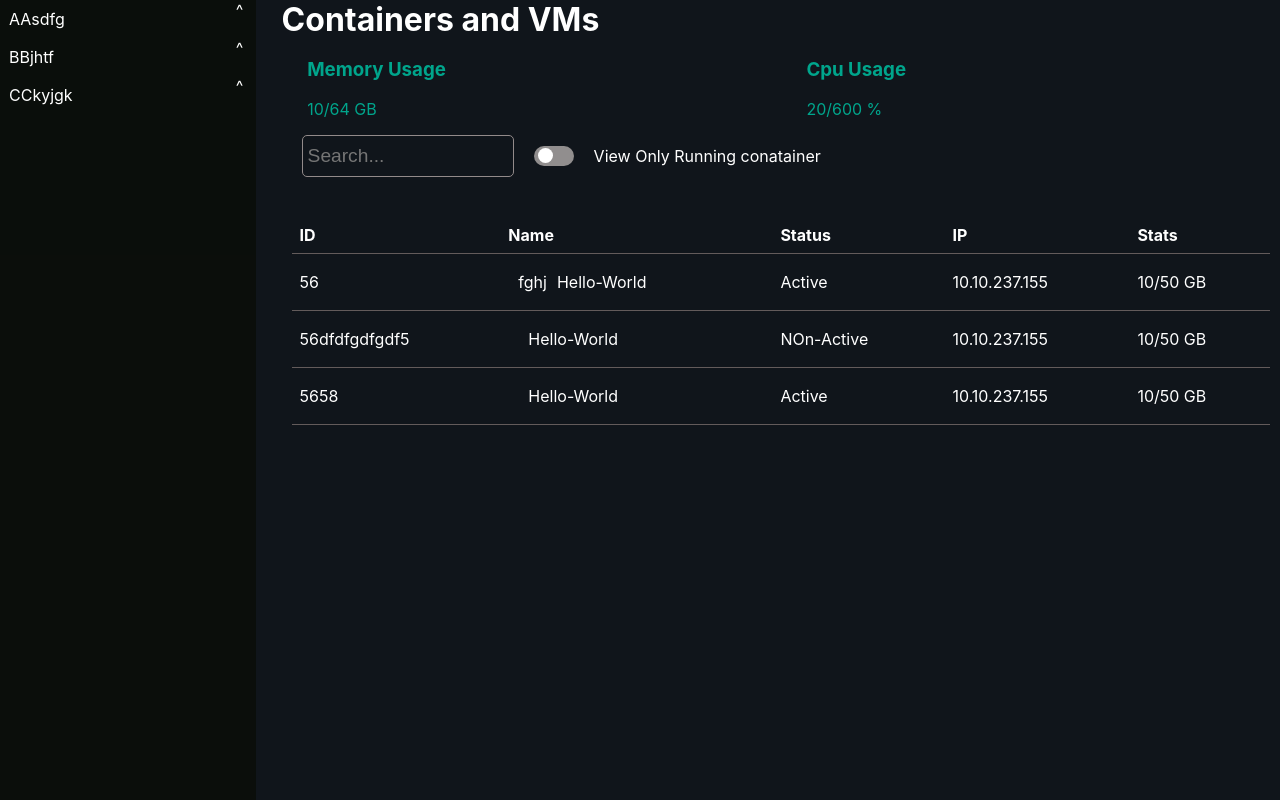
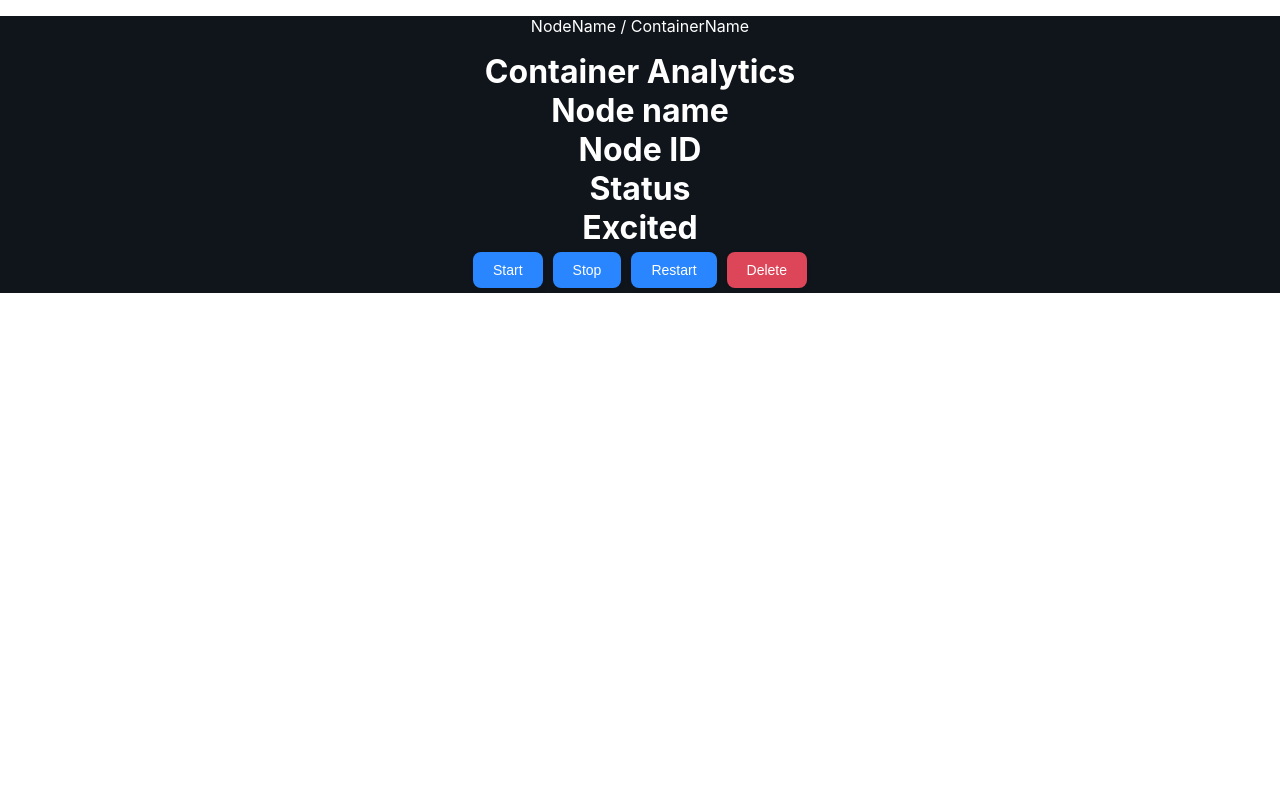
Before and after one commit to Stellar2703/Proxmox-Frontend, a React (Create React App) app: page / in a window 1280 px wide. Built offline with nearby package versions, Linux system fonts and the light colour scheme.

Commit message:
Container

```diff
--- a/package.json
+++ b/package.json
@@ -7,6 +7,7 @@
     "@testing-library/react": "^13.4.0",
     "@testing-library/user-event": "^13.5.0",
     "react": "^18.3.1",
+    "react-d3-speedometer": "^2.2.1",
     "react-dom": "^18.3.1",
     "react-router-dom": "^6.27.0",
     "react-scripts": "5.0.1",
--- a/src/App.js
+++ b/src/App.js
@@ -4,14 +4,19 @@ import Login from './Pages/Login';
 import { BrowserRouter as Router, Route, Switch, Routes } from 'react-router-dom';
 import Navbar from './Pages/Navbar';
 import HomePage from './Pages/Homepage';
+import Speedometer from './Components/Speedometer';
+import ContainerAnalytics from './Pages/ContainerViewPage';
+
 
 function App() {
   return (
     <div className="App">
       <div className="loginpage">
-        <Navbar />
-        <HomePage />
+        {/* <Navbar /> */}
+        {/* <HomePage /> */}
+        <ContainerAnalytics/>
         {/* <Login />   */}
+        {/* <Speedometer speed={473} /> */}
       </div>
     </div>
   );
--- /dev/null
+++ b/src/Components/Speedometer.js
@@ -0,0 +1,26 @@
+import ReactSpeedometer from "react-d3-speedometer";
+
+
+
+
+const Speedometer = ({ speed }) => {
+    return (
+        <div>
+        <h1>Speedometer</h1>
+        <p>Current speed: {speed}</p>
+        <ReactSpeedometer
+        value={56}
+        minValue={0}
+        maxValue={100}
+        segments={1}
+        width={300}
+        height={4600}
+        // startColor
+        // endColor
+        needleHeightRatio={0.7}
+/>
+        </div>
+    );
+}
+
+export default Speedometer;
--- /dev/null
+++ b/src/Pages/ContainerViewPage.js
@@ -0,0 +1,27 @@
+import '../Styles/ContainerViewPage.css';
+
+
+const ContainerAnalytics = () => {
+    return (
+        <div className="Analytics">
+            {/* <p>{NodeName} / {ContainerName}</p> */}
+            <p>NodeName / ContainerName</p>
+            <div className='Header'>
+                <h1>Container Analytics</h1>
+                <h1>Node name</h1>
+                <h1>Node ID</h1>
+                <h1>Status</h1>
+                <h1>Excited</h1>
+                <div className="Button">
+                    <button class="start-btn">Start</button>
+                    <button class="stop-btn">Stop</button>
+                    <button class="restart-btn">Restart</button>
+                    <button class="delete-btn">Delete</button>
+
+                </div>
+            </div>
+        </div>
+    );
+}
+
+export default ContainerAnalytics;
--- /dev/null
+++ b/src/Styles/ContainerViewPage.css
@@ -0,0 +1,51 @@
+.Analytics{
+    background-color: rgb(16, 21, 27);
+    color: white;
+}
+
+
+/* General button styles for a Docker-like look */
+button {
+    padding: 10px 20px;
+    font-size: 14px;
+    font-weight: 500;
+    border: none;
+    border-radius: 8px;
+    cursor: pointer;
+    transition: background-color 0.3s ease, box-shadow 0.3s ease, transform 0.2s ease;
+    margin: 5px;
+    color: white;
+    box-shadow: 0 2px 5px rgba(0, 0, 0, 0.1); /* Light shadow */
+  }
+
+  /* Button active (pressed) effect */
+  button:active {
+    transform: scale(0.98); /* Slightly reduce size */
+    box-shadow: 0 1px 3px rgba(0, 0, 0, 0.15); /* Subtle shadow when pressed */
+  }
+
+  /* Start button - Docker uses blue themes */
+  .start-btn,.stop-btn,.restart-btn {
+    background-color: #2986ff; /* Docker's primary blue */
+  }
+
+  .start-btn:hover,.stop-btn:hover,.restart-btn:hover {
+    background-color: #0069d9; /* Darker blue on hover */
+  }
+
+
+
+  /* Delete button - Docker often uses gray tones */
+  .delete-btn {
+    background-color: #dd4659; /* Gray */
+  }
+
+  .delete-btn:hover {
+    background-color: #5a6268; /* Darker gray on hover */
+  }
+
+  /* Add a subtle focus outline for accessibility */
+  button:focus {
+    outline: none;
+    box-shadow: 0 0 0 3px rgba(0, 123, 255, 0.5); /* Blue outline on focus */
+  }
```
Also changed, not shown: 1 other file (tests, documents, lock files or other folders).
